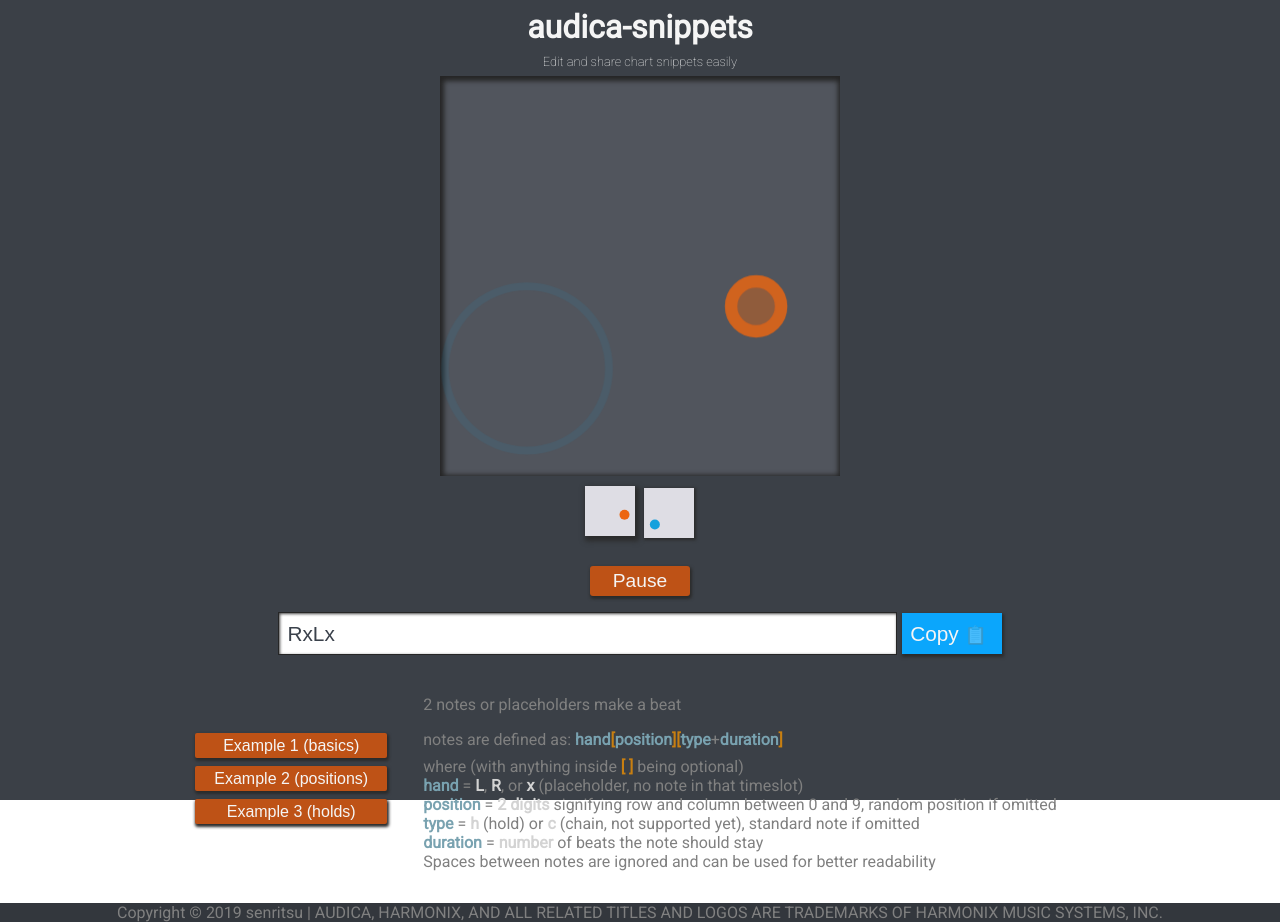
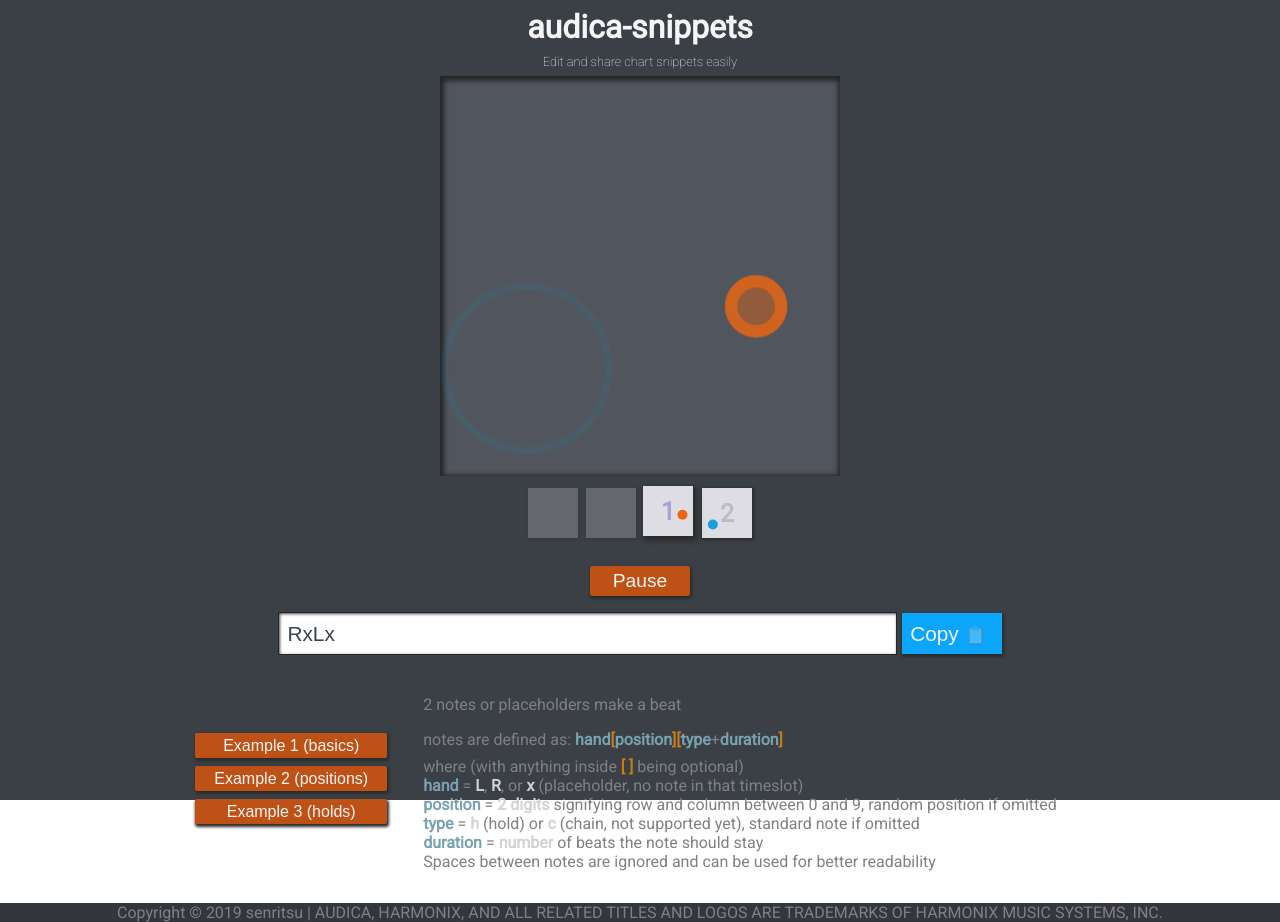
Before and after one commit to senritsu/audica-snippets, a Vue app: page /RxLx in a window 1280 px wide. Built offline with nearby package versions, Linux system fonts and the light colour scheme.

Commit message:
add beat numbers to chart

```diff
--- a/src/components/Chart.vue
+++ b/src/components/Chart.vue
@@ -1,5 +1,7 @@
 <template lang="html">
   <div class="chart">
+    <svg class="beat prelude" :class="{ highlight: currentBeat === -2 }"></svg>
+    <svg class="beat prelude" :class="{ highlight: currentBeat === -1 }"></svg>
     <svg
       v-for="(beat, i) in beats"
       :key="i"
@@ -7,6 +9,7 @@
       :class="{ highlight: currentBeat === i }"
       viewBox="-1 -1 2 2"
     >
+      <text x="0" y="0" dy="0.1">{{ i + 1 }}</text>
       <template v-for="note in beat">
         <circle
           v-if="note.type === 'n'"
@@ -62,9 +65,24 @@ export default {
 
   box-shadow: rgb(43, 43, 43) 1px 1px 3px 1px;
 
+  text {
+    text-anchor: middle;
+    alignment-baseline: middle;
+    font: bold 1px 'Roboto', sans-serif;
+    fill: rgb(188, 188, 198);
+  }
+
+  &.prelude {
+    opacity: 0.25;
+  }
+
   &.highlight {
     transform: translate(-1px, -2px);
     box-shadow: rgb(43, 43, 43) 2px 3px 5px 2px;
+
+    text {
+      fill: rgb(164, 164, 219);
+    }
   }
 
   &:not(:first-child) {
```
